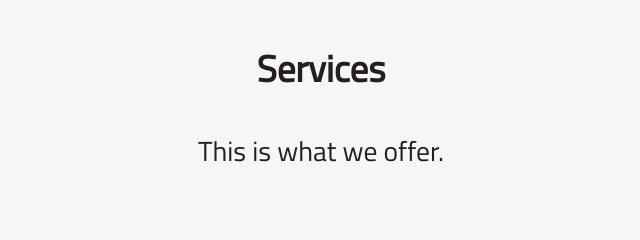
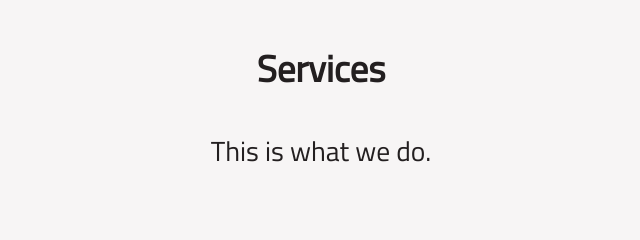
Before and after one commit to teaguecnelson/measured_ux, a website: page index.html in a window 1280 px wide. Shown: the part 1100-1340 px from the top of the page, 319-959 px from the left. Drawn offline with nearby package versions, Linux system fonts and the light colour scheme.

Commit message:
text change

```diff
--- a/index.html
+++ b/index.html
@@ -63,7 +63,7 @@
     Services
   </h2>
   <h3 class="services-subheader">
-    This is what we offer.
+    This is what we do.
   </h3>
 
   <div class="row">
```
